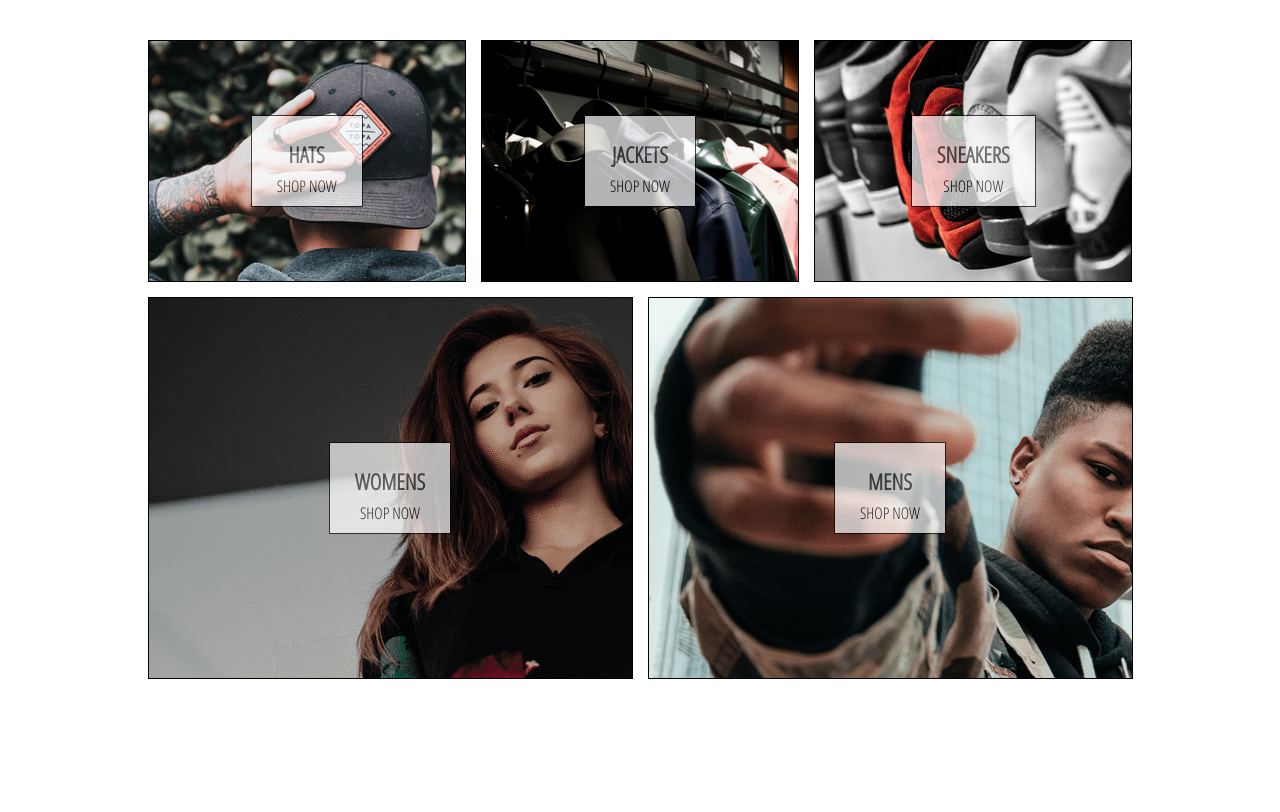
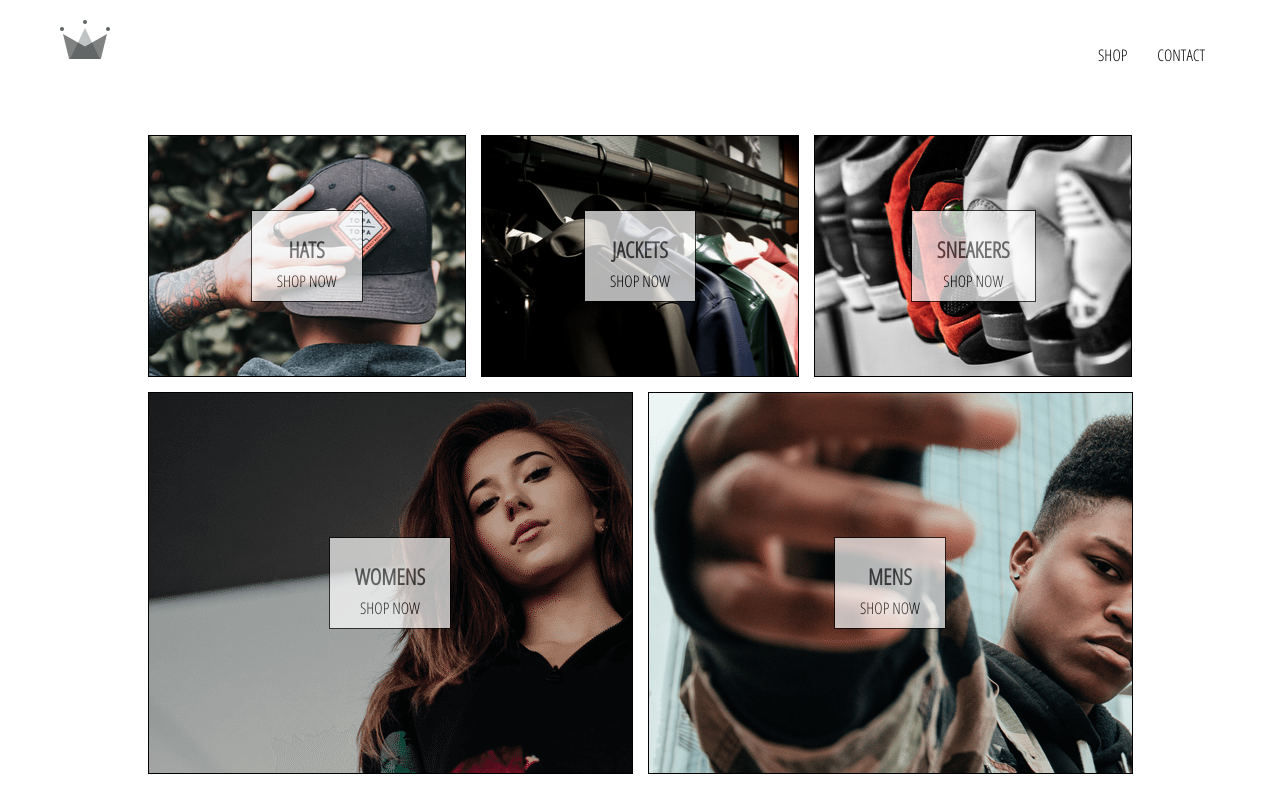
Before and after one commit to vladislav-iscenco/crwn-clothing, a React (Create React App) app: page / in a window 1280 px wide. Shown: the top 812 px of the page. Built offline with nearby package versions, Linux system fonts and the light colour scheme.

Commit message:
addin header component and links to home and shop page

```diff
--- a/src/App.css
+++ b/src/App.css
@@ -2,3 +2,8 @@
     font-family: 'Open Sans Condensed';
     padding: 20px 60px;
 }
+
+a {
+    text-decoration: none;
+    color: black;
+}
--- a/src/App.js
+++ b/src/App.js
@@ -1,16 +1,20 @@
 import React from 'react';
 import './App.css';
-import { Route } from 'react-router-dom'
+import { Switch, Route } from 'react-router-dom'
 
 import HomePage from './pages/homepage/homepage.component'
 import ShopPage from './pages/shop/shop.component.jsx'
+import Header from './components/header/header.component.jsx'
 
 
 function App() {
   return (
     <div>
+      <Header />
+      <Switch>
         <Route exact path='/' component={HomePage} />
         <Route path='/shop' component={ShopPage} />
+      </Switch>
     </div>
   );
 }
--- /dev/null
+++ b/src/components/header/header.component.jsx
@@ -0,0 +1,24 @@
+import React from 'react';
+import { Link } from 'react-router-dom';
+
+import { ReactComponent as Logo } from '../../assets/crown.svg';
+
+import './header.styles.scss'
+
+const Header = () => (
+    <div className="header">
+        <Link to="/">
+            <Logo className="logo" />
+        </Link>
+        <div className="options">
+            <Link className="option" to="/shop">
+                SHOP
+            </Link>
+            <Link className="option" to="/shop">
+                CONTACT
+            </Link>
+        </div>
+    </div>
+)
+
+export default Header;
--- /dev/null
+++ b/src/components/header/header.styles.scss
@@ -0,0 +1,25 @@
+.header {
+  height: 70px;
+  width: 100%;
+  display: flex;
+  justify-content: space-between;
+  margin-bottom: 25px;
+
+  .logo-container {
+    height: 100%;
+    width: 70px;
+    padding: 25px;
+  }
+
+  .options {
+    width: 50%;
+    height: 100%;
+    display: flex;
+    align-items: center;
+    justify-content: flex-end;
+
+    .option {
+      padding: 10px 15px;
+    }
+  }
+}
```
Also changed, not shown: src/assets/crown.svg (added).
